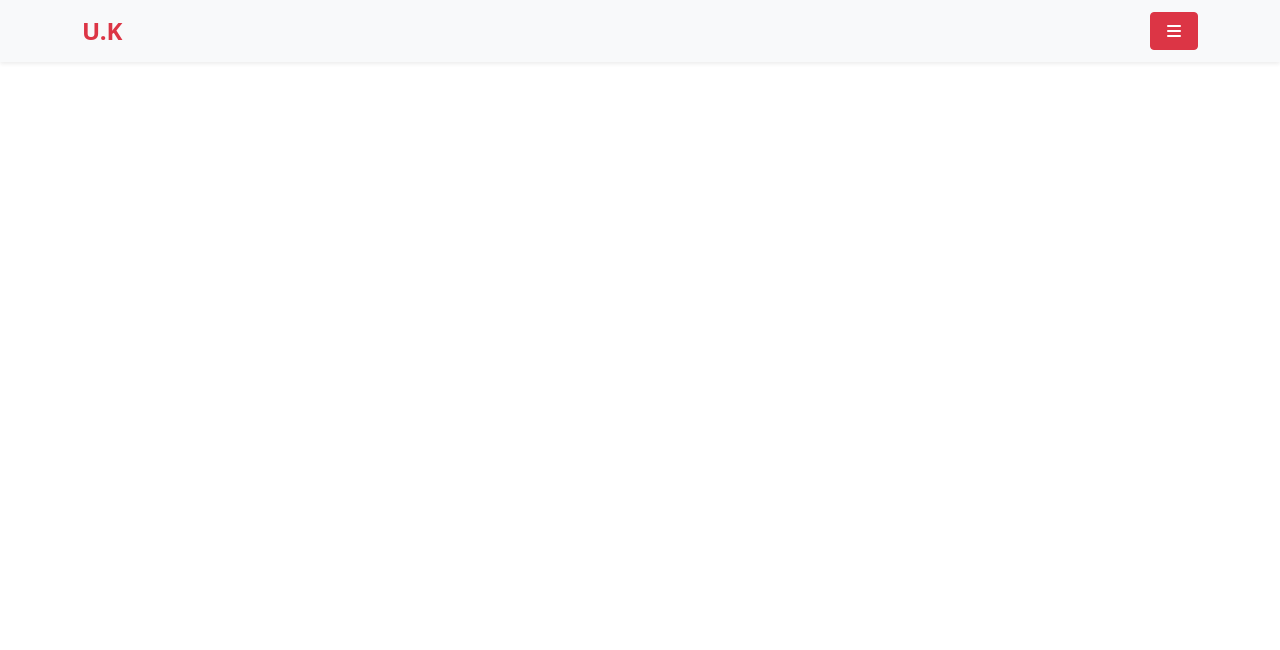
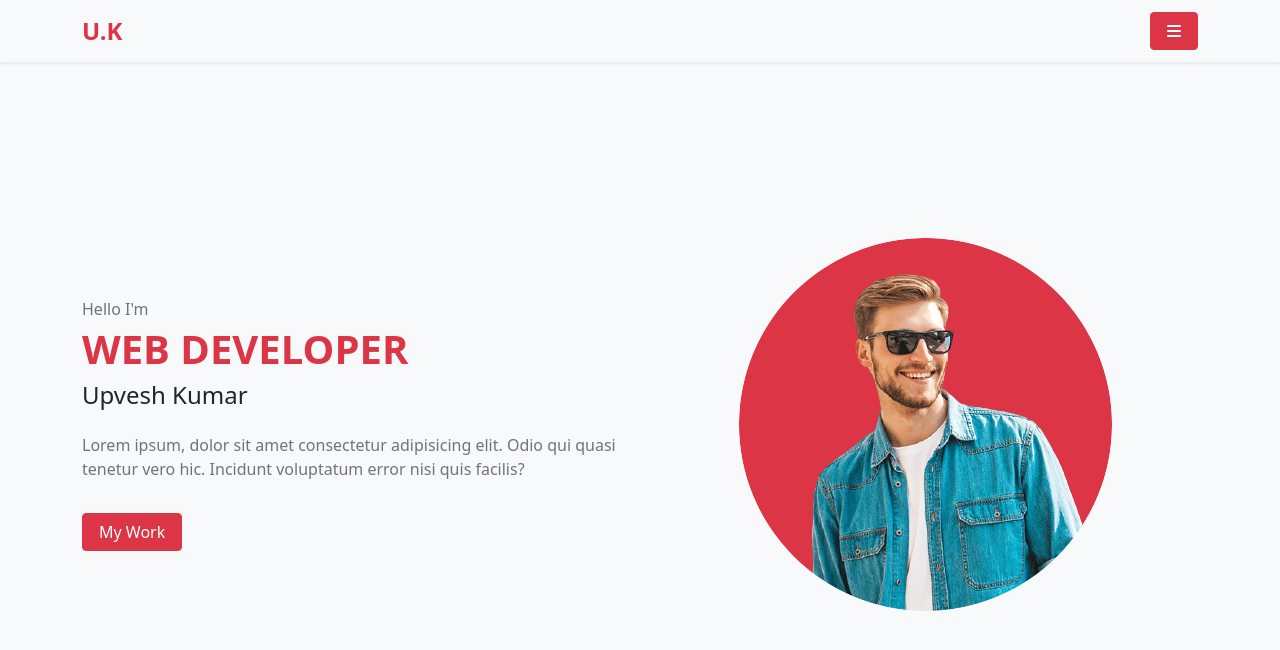
Before and after one commit to amadoudiarroudiallo/Web_Designer_me, a plain HTML site: page index.html in a window 1280 px wide. Drawn offline with nearby package versions, Linux system fonts and the light colour scheme.

Commit message:
ajout de la section home

```diff
--- a/index.html
+++ b/index.html
@@ -12,9 +12,9 @@
     <title>Web Designer Me</title>
 </head>
 
-<body>
-    <!-- nav bar stand -->
-    <nav class="navbar navbar-light bg-light shadow-sm">
+<body class="bg-light">
+    <!-- navbar stand -->
+    <nav class="navbar navbar-light fixed-top bg-light shadow-sm">
         <div class="container-lg">
             <a class="navbar-brand text-danger fw-bold fs-4" href="#">U.K</a>
             <div class="dropdown">
@@ -33,8 +33,34 @@
             </div>
         </div>
     </nav>
+    <!-- navbar end -->
 
-    <!-- navbar end -->
+    <!------------------ home section start ----------------->
+    <section class="home py-4" id="home">
+        <div class="container-lg">
+            <div class="row min-vh-100 align-items-center align-content-center">
+                <div class="col-md-6 mt-5 mt-md-0">
+                    <div class="home-img text-center">
+                        <img src="image/profile.png" class="rounded-circle mw-100" alt="profile">
+                    </div>
+                </div>
+                <div class="col-md-6 mt-5 mt-md-0 order-md-first">
+                    <div class="home-text">
+                        <p class="text-muted mb-1">Hello I'm</p>
+                        <h1 class="text-danger text-uppercase fs-1 fw-bold">Web Developer</h1>
+                        <h2 class="fs-4">Upvesh Kumar</h2>
+                        <p class="mt-4 text-muted">Lorem ipsum, dolor sit amet consectetur adipisicing elit. Odio qui
+                            quasi tenetur
+                            vero hic.
+                            Incidunt voluptatum error nisi quis facilis?</p>
+                        <a href="#portfolio" class="btn btn-danger px-3 mt-3">My Work</a>
+                    </div>
+                </div>
+            </div>
+        </div>
+    </section>
+    <!------------------ home section end ----------------->
+
 
     <script src="https://cdn.jsdelivr.net/npm/bootstrap@5.0.2/dist/js/bootstrap.bundle.min.js"
         integrity="sha384-MrcW6ZMFYlzcLA8Nl+NtUVF0sA7MsXsP1UyJoMp4YLEuNSfAP+JcXn/tWtIaxVXM"
```
